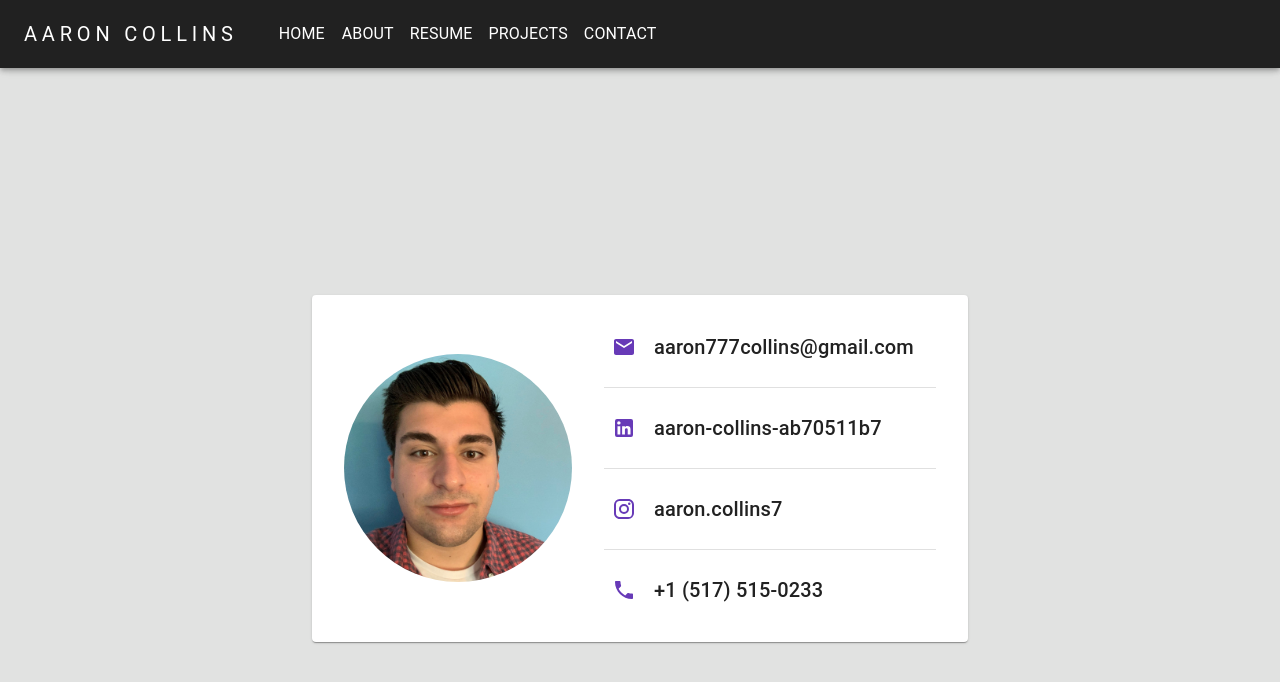
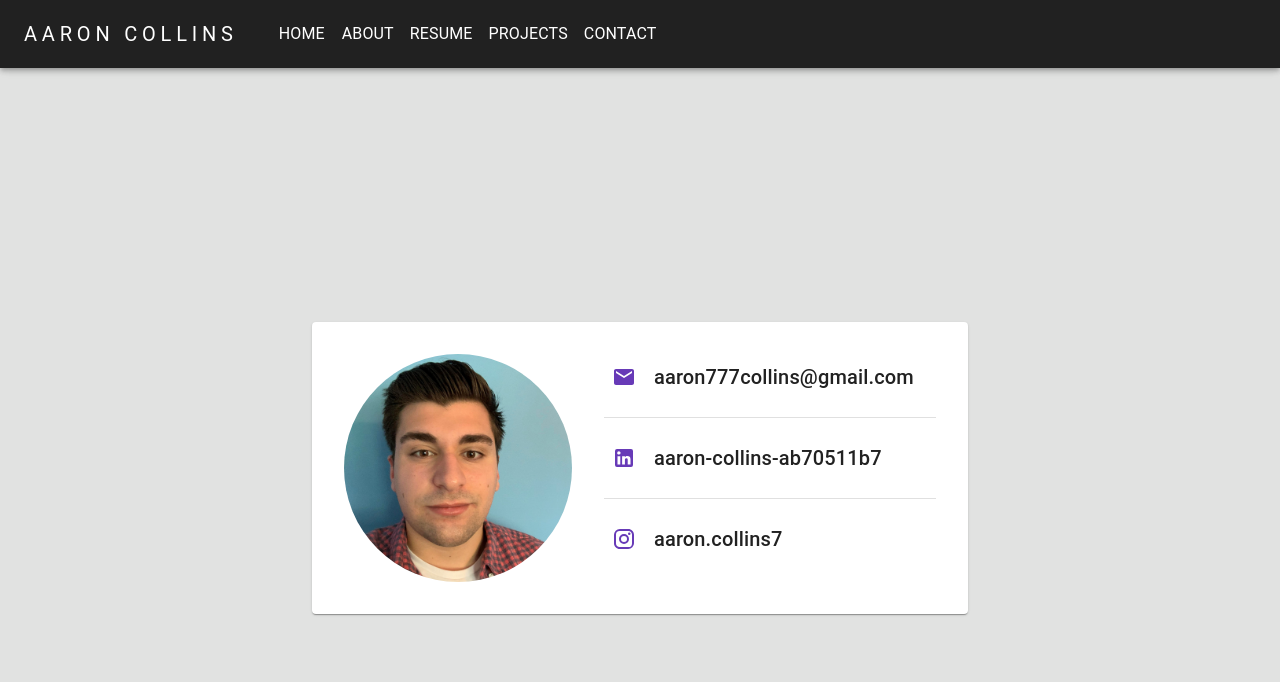
Before and after one commit to aaron777collins/aaron777collins.github.io, a React (Create React App) app: page /#/contact in a window 1280 px wide. Shown: the top 682 px of the page. Built offline with nearby package versions, Linux system fonts and the light colour scheme.

Commit message:
remove info

```diff
--- a/src/pages/About/Contact/Contact.tsx
+++ b/src/pages/About/Contact/Contact.tsx
@@ -102,25 +102,6 @@ export default function Contact(props: IContactProps) {
                 aaron.collins7
               </Typography>
             </Box>
-            <Divider />
-            <Box
-              sx={{
-                display: "flex",
-                alignItems: "center",
-                marginTop: "20px",
-              }}
-            >
-              <IconButton color="secondary" href="tel:+15175150233">
-                <PhoneIcon />
-              </IconButton>
-              <Typography
-                variant="h6"
-                sx={{ marginLeft: "10px" }}
-                className="breakWordWrap"
-              >
-                +1 (517) 515-0233
-              </Typography>
-            </Box>
           </Box>
         </Grid>
       </Grid>
--- a/src/pages/ContactPage/ContactPage.tsx
+++ b/src/pages/ContactPage/ContactPage.tsx
@@ -107,25 +107,6 @@ export default function ContactPage(props: IContactPageProps) {
                       aaron.collins7
                     </Typography>
                   </Box>
-                  <Divider />
-                  <Box
-                    sx={{
-                      display: "flex",
-                      alignItems: "center",
-                      marginTop: "20px",
-                    }}
-                  >
-                    <IconButton color="secondary" href="tel:+15175150233">
-                      <PhoneIcon />
-                    </IconButton>
-                    <Typography
-                      variant="h6"
-                      sx={{ marginLeft: "10px" }}
-                      className="breakWordWrap"
-                    >
-                      +1 (517) 515-0233
-                    </Typography>
-                  </Box>
                 </Box>
               </Grid>
             </Grid>
```
Also changed, not shown: 1 other file (tests, documents, lock files or other folders).
